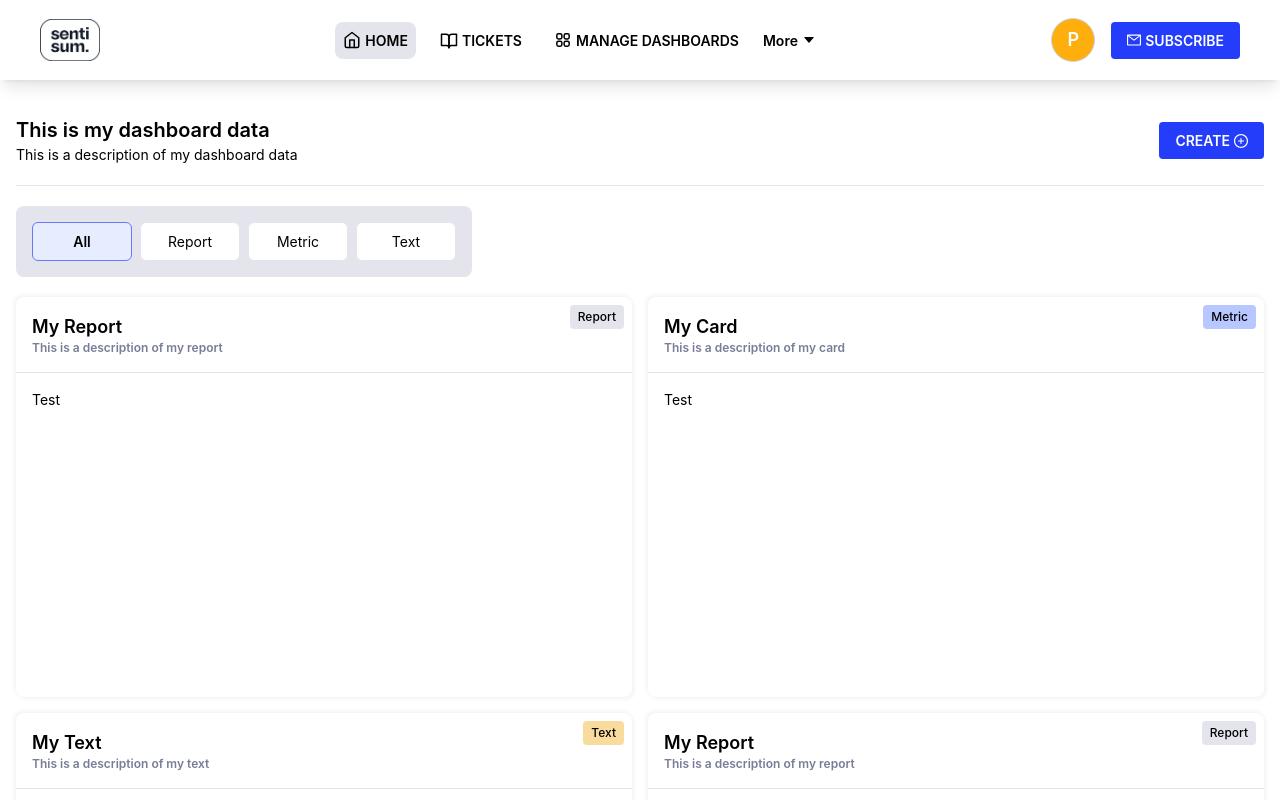
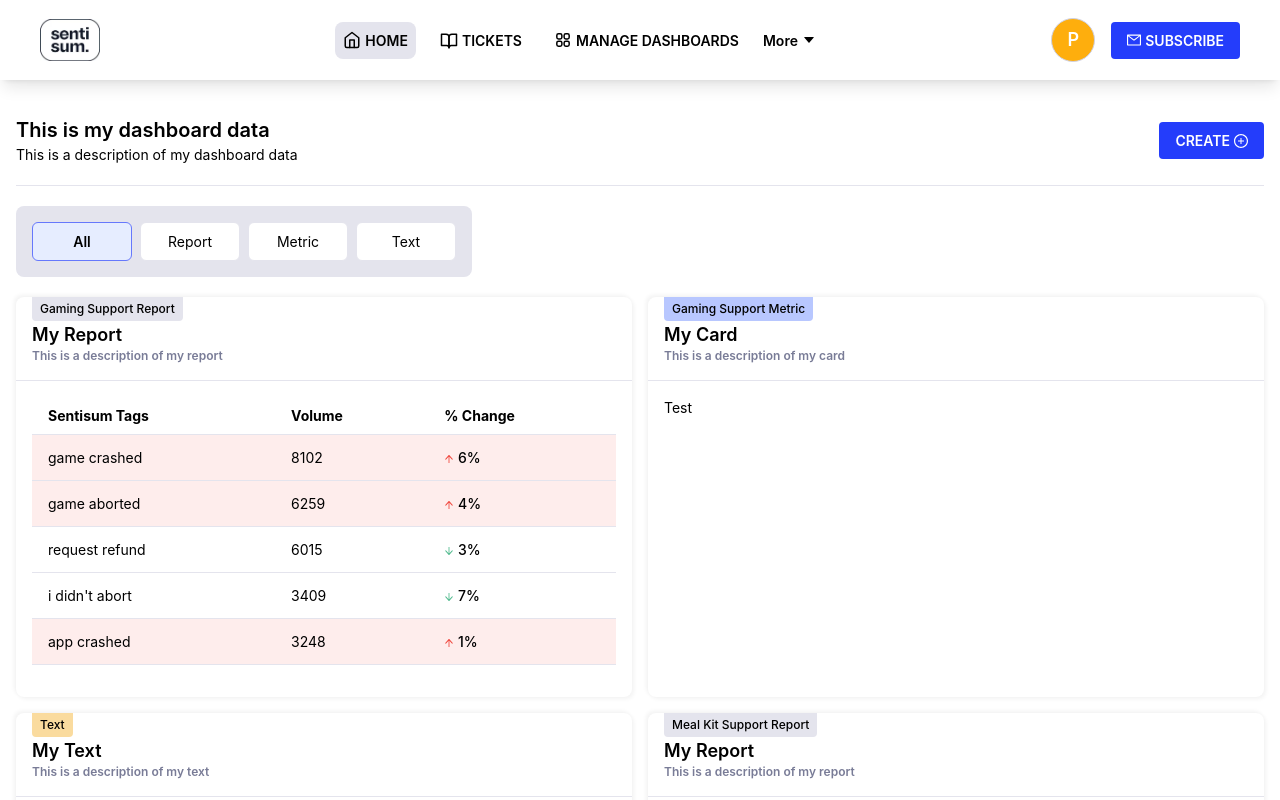
Before and after one commit to madhuveeraprasath-a/sentisum-dashboard, a Next.js app: page /dashboard in a window 1280 px wide. Shown: the top 800 px of the page. Built offline with nearby package versions, Linux system fonts and the light colour scheme.

Commit message:
added a changes

```diff
--- a/app/JSON/dashboardData.json
+++ b/app/JSON/dashboardData.json
@@ -5,32 +5,140 @@
     {
       "type": "report",
       "title": "My Report",
-      "description": "This is a description of my report"
+      "description": "This is a description of my report",
+      "category": "Gaming Support",
+      "stats": {
+        "title": "Sentisum Tags",
+        "description": "Volume and % Change of tags",
+        "tableHeaders": [
+          {
+            "label": "Sentisum Tags",
+            "value": "label"
+          },
+          {
+            "label": "Volume",
+            "value": "volume"
+          },
+          {
+            "label": "% Change",
+            "value": "percentChange"
+          }
+        ],
+        "tags": [
+          {
+            "label": "game crashed",
+            "volume": 8102,
+            "percentChange": 6,
+            "increased": true
+          },
+          {
+            "label": "game aborted",
+            "volume": 6259,
+            "percentChange": 4,
+            "increased": true
+          },
+          {
+            "label": "request refund",
+            "volume": 6015,
+            "percentChange": 3,
+            "increased": false
+          },
+          {
+            "label": "i didn't abort",
+            "volume": 3409,
+            "percentChange": 7,
+            "increased": false
+          },
+          {
+            "label": "app crashed",
+            "volume": 3248,
+            "percentChange": 1,
+            "increased": true
+          }
+        ]
+      }
     },
     {
       "type": "metric",
       "title": "My Card",
-      "description": "This is a description of my card"
+      "description": "This is a description of my card",
+      "category": "Gaming Support",
+      "stats": {}
     },
     {
       "type": "text",
       "title": "My Text",
-      "description": "This is a description of my text"
+      "description": "This is a description of my text",
+      "stats": {}
     },
     {
       "type": "report",
       "title": "My Report",
-      "description": "This is a description of my report"
+      "description": "This is a description of my report",
+      "category": "Meal Kit Support",
+      "stats": {
+        "title": "Sentisum Tags",
+        "description": "Volume and % Change of tags",
+        "tableHeaders": [
+          {
+            "label": "Sentisum Tags",
+            "value": "label"
+          },
+          {
+            "label": "Volume",
+            "value": "volume"
+          },
+          {
+            "label": "% Change",
+            "value": "percentChange"
+          }
+        ],
+        "tags": [
+          {
+            "label": "game crashed",
+            "volume": 8102,
+            "percentChange": 6,
+            "increased": true
+          },
+          {
+            "label": "game aborted",
+            "volume": 6259,
+            "percentChange": 4,
+            "increased": true
+          },
+          {
+            "label": "request refund",
+            "volume": 6015,
+            "percentChange": 3,
+            "increased": false
+          },
+          {
+            "label": "i didn't abort",
+            "volume": 3409,
+            "percentChange": 7,
+            "increased": false
+          },
+          {
+            "label": "app crashed",
+            "volume": 3248,
+            "percentChange": 1,
+            "increased": true
+          }
+        ]
+      }
     },
     {
       "type": "metric",
       "title": "My Card",
-      "description": "This is a description of my card"
+      "description": "This is a description of my card",
+      "category": "Gaming Support",
+      "stats": {}
     },
     {
       "type": "text",
       "title": "My Text",
-      "description": "This is a description of my text"
+      "description": "This is a description of my text",
+      "stats": {}
     }
   ]
 }
--- a/app/components/Cards/CardContainer.tsx
+++ b/app/components/Cards/CardContainer.tsx
@@ -3,15 +3,19 @@ import MetricCard from "./MetricCard";
 import ReportCard from "./ReportCard";
 import TextCard from "./TextCard";
 
-const componentMap: Record<string, React.FC | (() => JSX.Element)> = {
-  metric: MetricCard,
-  text: TextCard,
-  report: ReportCard,
-};
-
 const CardContainer = ({ data }: any) => {
-  const Component = componentMap[data?.type] || MetricCard;
-
+  const getComponent = () => {
+    switch (data?.type) {
+      case "metric":
+        return <MetricCard data={data} />;
+      case "text":
+        return <TextCard data={data} />;
+      case "report":
+        return <ReportCard data={data} />;
+      default:
+        return null;
+    }
+  };
   const getTagColor = () => {
     switch (data?.type) {
       case "metric":
@@ -47,12 +51,12 @@ const CardContainer = ({ data }: any) => {
       }}
     >
       <div
-        className={`absolute top-2 right-2 px-2 py-1 text-xs font-medium rounded ${getTagColor()}`}
+        className={`absolute top-0 left-4 px-2 py-1 text-xs font-medium rounded-b ${getTagColor()}`}
       >
-        {getTypeLabel()}
+        {data?.category} {getTypeLabel()}
       </div>
 
-      <div className="flex justify-between items-center mb-4 border-b border-neutral-300 p-4">
+      <div className="flex justify-between items-center mb-4 border-b border-neutral-300 p-4 pt-6">
         <div>
           <p className="text-[18px] font-semibold">{data?.title}</p>
           <p className="text-xs font-semibold text-neutral-600">
@@ -60,7 +64,7 @@ const CardContainer = ({ data }: any) => {
           </p>
         </div>
       </div>
-      <Component />
+      {getComponent()}
     </div>
   );
 };
--- a/app/components/Cards/MetricCard.tsx
+++ b/app/components/Cards/MetricCard.tsx
@@ -1,4 +1,8 @@
-const MetricCard = () => {
+interface MetricCardProps {
+  data: any;
+}
+
+const MetricCard = (props: MetricCardProps) => {
   return <div className="px-4">Test</div>;
 };
 
--- a/app/components/Cards/ReportCard.tsx
+++ b/app/components/Cards/ReportCard.tsx
@@ -1,5 +1,86 @@
-const ReportCard = () => {
-  return <div className="px-4">Test</div>;
+import { ArrowDownOutlined, ArrowUpOutlined } from "@ant-design/icons";
+
+interface Stats {
+  title: string;
+  description: string;
+  tableHeaders: { label: string; value: string }[];
+  tags: {
+    label: string;
+    volume: number;
+    percentChange: number;
+    increased: boolean;
+  }[];
+}
+
+interface ReportCardProps {
+  data: {
+    stats: Stats;
+  };
+}
+
+const ReportCard = ({ data }: ReportCardProps) => {
+  const headers = data.stats.tableHeaders;
+  const rows = data.stats.tags;
+
+  return (
+    <div className="px-4">
+      <table className="w-full table-auto">
+        <thead className="bg-neutral-100">
+          <tr>
+            {headers.map((header) => (
+              <th
+                key={header.value}
+                className="text-left px-4 py-2 border-b border-neutral-300"
+              >
+                {header.label}
+              </th>
+            ))}
+          </tr>
+        </thead>
+        <tbody>
+          {rows.map((row, rowIndex) => (
+            <tr key={rowIndex} className="hover:shadow-lg">
+              {headers.map((header) => {
+                const value = row[header.value as keyof typeof row];
+                const isPercentage = header.value === "percentChange";
+                return (
+                  <td
+                    key={header.value}
+                    className={`px-4 py-3 border-b border-neutral-300  ${
+                      row.increased && "bg-error-200"
+                    }`}
+                  >
+                    {isPercentage ? (
+                      <span
+                        className={
+                          row.increased
+                            ? "text-green-600 font-medium"
+                            : "text-red-600 font-medium"
+                        }
+                      >
+                        {row.increased ? (
+                          <ArrowUpOutlined
+                            style={{ fontSize: 10, color: "#F0473E" }}
+                          />
+                        ) : (
+                          <ArrowDownOutlined
+                            style={{ fontSize: 10, color: "#52BB8F" }}
+                          />
+                        )}{" "}
+                        {value}%
+                      </span>
+                    ) : (
+                      value
+                    )}
+                  </td>
+                );
+              })}
+            </tr>
+          ))}
+        </tbody>
+      </table>
+    </div>
+  );
 };
 
 export default ReportCard;
--- a/app/components/Cards/TextCard.tsx
+++ b/app/components/Cards/TextCard.tsx
@@ -1,4 +1,8 @@
-const TextCard = () => {
+interface TextCardProps {
+  data: any;
+}
+
+const TextCard = (props: TextCardProps) => {
   return <div className="px-4">Test</div>;
 };
 
--- a/app/components/CreateButton.tsx
+++ b/app/components/CreateButton.tsx
@@ -26,7 +26,7 @@ const CreateButton = () => {
             {CreateOptions?.map((item: CreateOptionInterface) => (
               <div
                 key={item.title}
-                className="flex items-center gap-2 p-4 rounded-lg cursor-pointer hover:bg-neutral-400"
+                className="flex items-center gap-2 p-4 rounded-lg cursor-pointer hover:bg-neutral-200"
                 onClick={() => {
                   close();
                 }}
--- a/app/components/Navbar/Header.tsx
+++ b/app/components/Navbar/Header.tsx
@@ -67,7 +67,7 @@ const Header = () => {
                       close();
                       onMenuClickHandler(menu);
                     }}
-                    className={`flex cursor-pointer items-center rounded-lg gap-1 hover:bg-neutral-300 p-4 transition-all duration-300`}
+                    className={`flex cursor-pointer items-center rounded-lg gap-1 hover:bg-neutral-200 p-4 transition-all duration-300`}
                     key={menu.name}
                   >
                     <div>{getIcon(menu.id)}</div>
--- a/app/components/Navbar/UserInfo.tsx
+++ b/app/components/Navbar/UserInfo.tsx
@@ -42,7 +42,7 @@ const UserInfo = ({ userData }: UserInfoInterface) => {
                   close();
                   onMenuClickHandler(item);
                 }}
-                className="flex items-center rounded-lg gap-1 px-4 py-2  cursor-pointer hover:bg-neutral-300"
+                className="flex items-center rounded-lg gap-1 px-4 py-2  cursor-pointer hover:bg-neutral-200"
               >
                 <div>{getIcon(item?.id)}</div>
                 <p className="text-sm text-black font-medium">{item?.name}</p>
```
